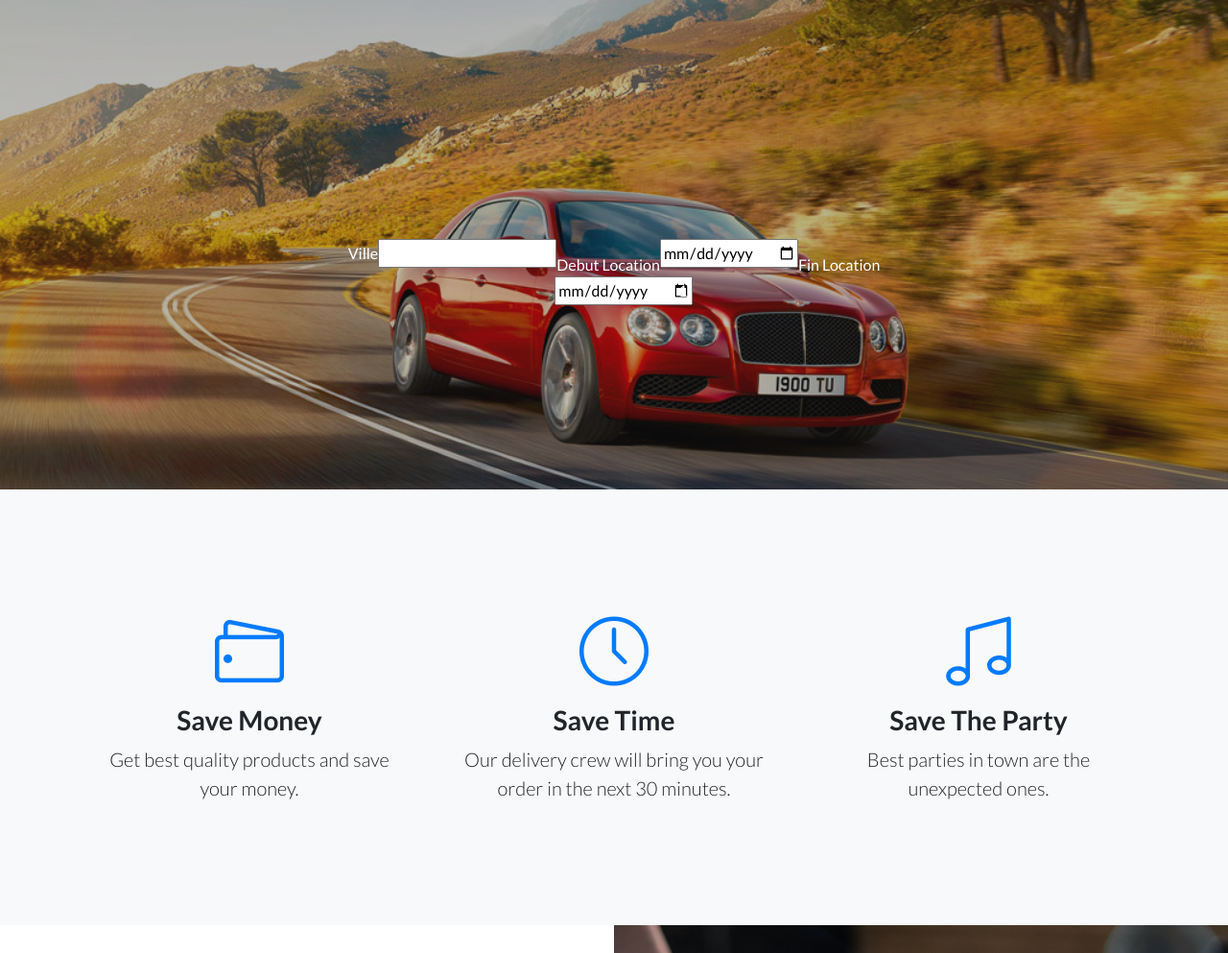
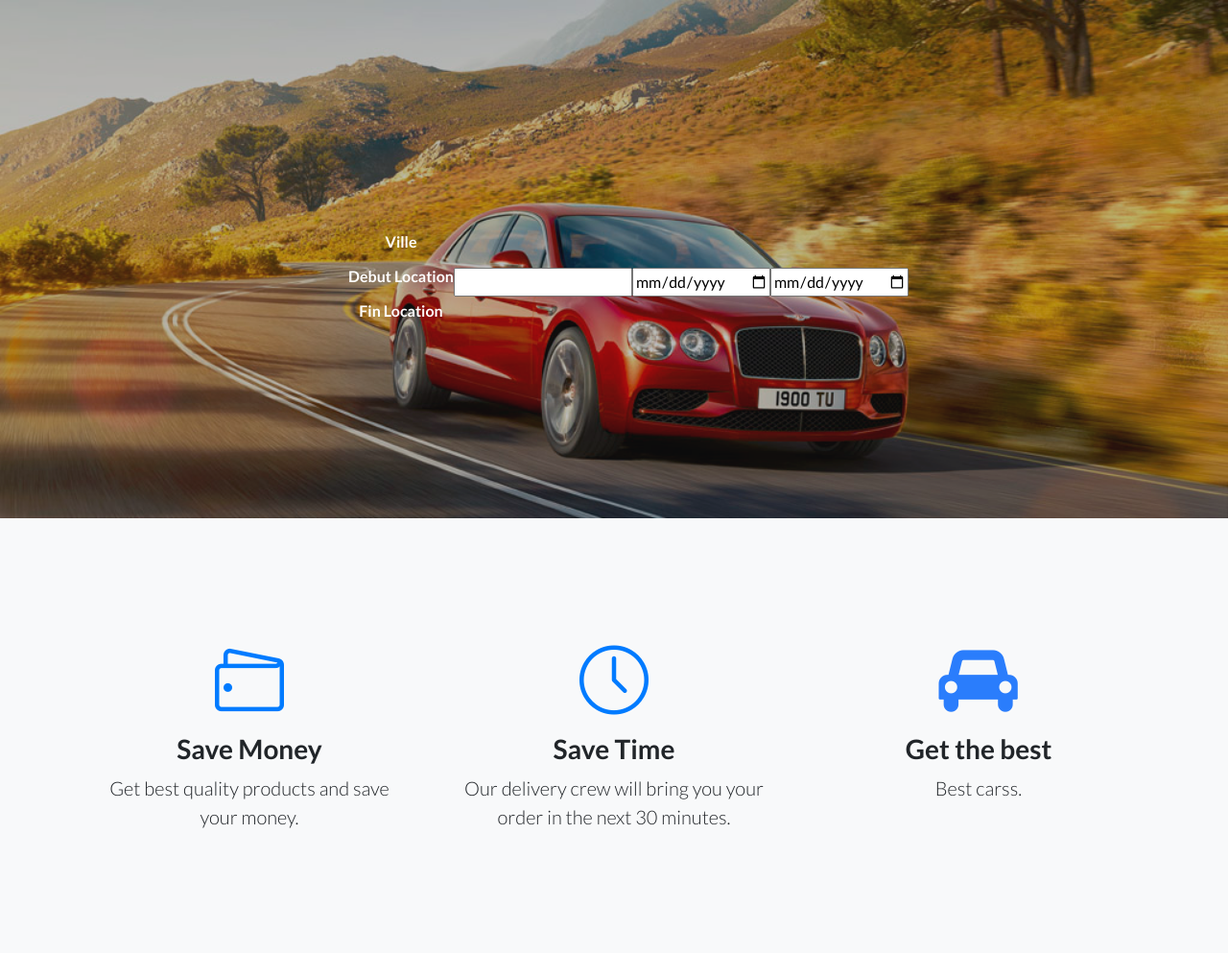
Before and after one commit to Dorian942/Database, a PHP site: page / in a window 1280 px wide. Shown: the part 70-1063 px from the top of the page at 96% size. Run offline with PHP 8.4, Linux system fonts and the light colour scheme.

Commit message:
Update index.php

```diff
--- a/Projetv2/index.php
+++ b/Projetv2/index.php
@@ -19,7 +19,7 @@
     <!-- Custom styles for this template -->
     <link href="theme/css/landing-page.min.css" rel="stylesheet">
     <link href="css/main.css" rel="stylesheet">
-
+    <link rel="stylesheet" href="https://cdnjs.cloudflare.com/ajax/libs/font-awesome/4.7.0/css/font-awesome.min.css">
   </head>
 
   <body>
@@ -54,20 +54,31 @@
             </h1>
           </div>
           <div class="col-md-10 col-lg-8 col-xl-7 mx-auto">
+              <div class="flex-container">
+			           <div class="flex-flex">
+    				      <p class="nav-flex">
+                    Ville
+                  </p>
+                  <p class="nav-flex">
+                    Debut Location
+                  </p>
+                  <p class="nav-flex">
+                    Fin Location
+                  </p>
+                </div>
+                <div class=flex-flexi>
+      				    <input type="text" name="ville"><br>
 
-              <div class="flex-container">
+      				    <input id="date" type="date" ><br>
 
-				Ville<br>
-				<input type="text" name="ville"><br>
-				Debut Location<br>
-				<input id="date" type="date" ><br>
-				Fin Location<br>
-				<input id="date" type="date" >
-				<div class="row">
-				<span class="flex-item">1</span>
-				</div>
+      				    <input id="date" type="date" >
+                </div>
 
-			  </div>
+				      <div class="row">
+				        <span class="flex-item"></span>
+				      </div>
+
+			      </div>
 
           </div>
         </div>
@@ -87,6 +98,7 @@
               <p class="lead mb-0">Get best quality products and save your money.</p>
             </div>
           </div>
+
           <div class="col-lg-4">
             <div class="features-icons-item mx-auto mb-0 mb-lg-3">
               <div class="features-icons-icon d-flex">
@@ -96,13 +108,18 @@
               <p class="lead mb-0">Our delivery crew will bring you your order in the next 30 minutes.</p>
             </div>
           </div>
+
           <div class="col-lg-4">
             <div class="features-icons-item mx-auto mb-5 mb-lg-0 mb-lg-3">
               <div class="features-icons-icon d-flex">
-                <i class="icon-music-tone-alt m-auto text-primary"></i>
+                <div class="fafa-automobile">
+
+                  <i class="fa fa-automobile"></i>
+                </div>
+
               </div>
-              <h3>Save The Party</h3>
-              <p class="lead mb-0">Best parties in town are the unexpected ones.</p>
+              <h3>Get the best</h3>
+              <p class="lead mb-0">Best carss.</p>
             </div>
           </div>
         </div>
@@ -113,7 +130,10 @@
     <section class="showcase">
       <div class="container-fluid p-0">
         <div class="row no-gutters">
-          <div class="col-lg-6 order-lg-2 text-white showcase-img" style="background-image: url('img/drink-cheers.jpeg');"></div>
+          <div class="col-lg-6 order-lg-2 text-white showcase-img" style="background-image: url('https://cdn4.i-scmp.com/sites/default/files/styles/landscape/public/images/methode/2017/02/15/b7a0a0c6-f355-11e6-8a92-5a4126ffa8eb_1280x720.JPG?itok=31ayrex6');"></div>
+
+
+
           <div class="col-lg-6 order-lg-1 my-auto showcase-text">
             <h2>Focus On The Party</h2>
             <p class="lead mb-0">
@@ -123,7 +143,7 @@
         </div>
 
         <div class="row no-gutters">
-          <div class="col-lg-6 text-white showcase-img" style="background-image: url('img/stock.jpeg');"></div>
+          <div class="col-lg-6 text-white showcase-img" style="background-image: url('https://cdn.allwallpaper.in/wallpapers/1920x1080/9747/cars-ferrari-supercar-f12-1920x1080-wallpaper.jpg');"></div>
           <div class="col-lg-6 my-auto showcase-text">
             <h2>All What You Need</h2>
             <p class="lead mb-0">
@@ -133,7 +153,7 @@
         </div>
 
         <div class="row no-gutters">
-          <div class="col-lg-6 order-lg-2 text-white showcase-img" style="background-image: url('img/deliver.jpeg');"></div>
+          <div class="col-lg-6 order-lg-2 text-white showcase-img" style="background-image: url('http://www.wallpapers-mania.org/images/vehicules/fonds_motos/FONDOS-HD-moto-wallpaper_fond_ecran_hd_moto_speed.jpg');"></div>
           <div class="col-lg-6 order-lg-1 my-auto showcase-text">
             <h2>Delivered In Less Than 30 Minutes</h2>
             <p class="lead mb-0">
```
